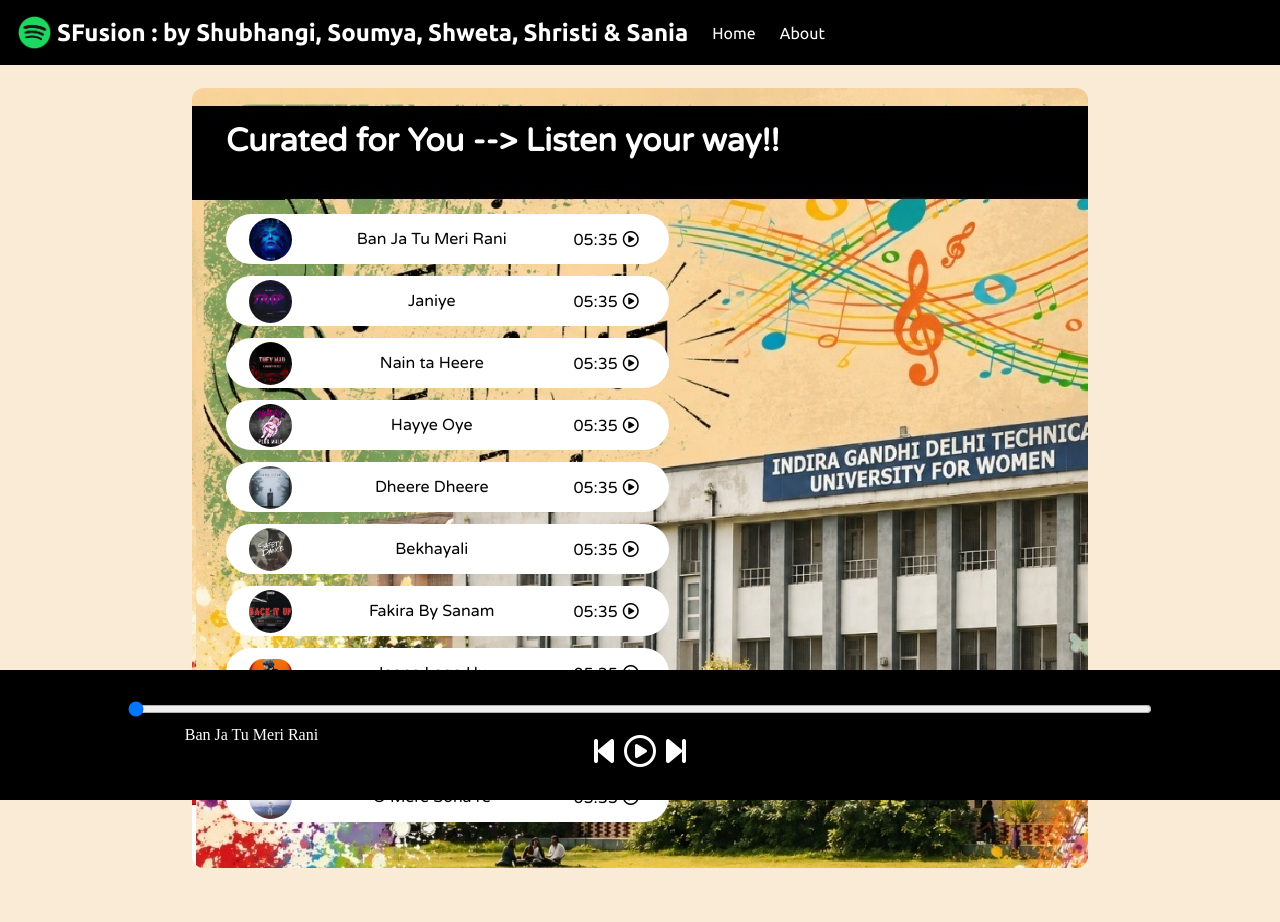
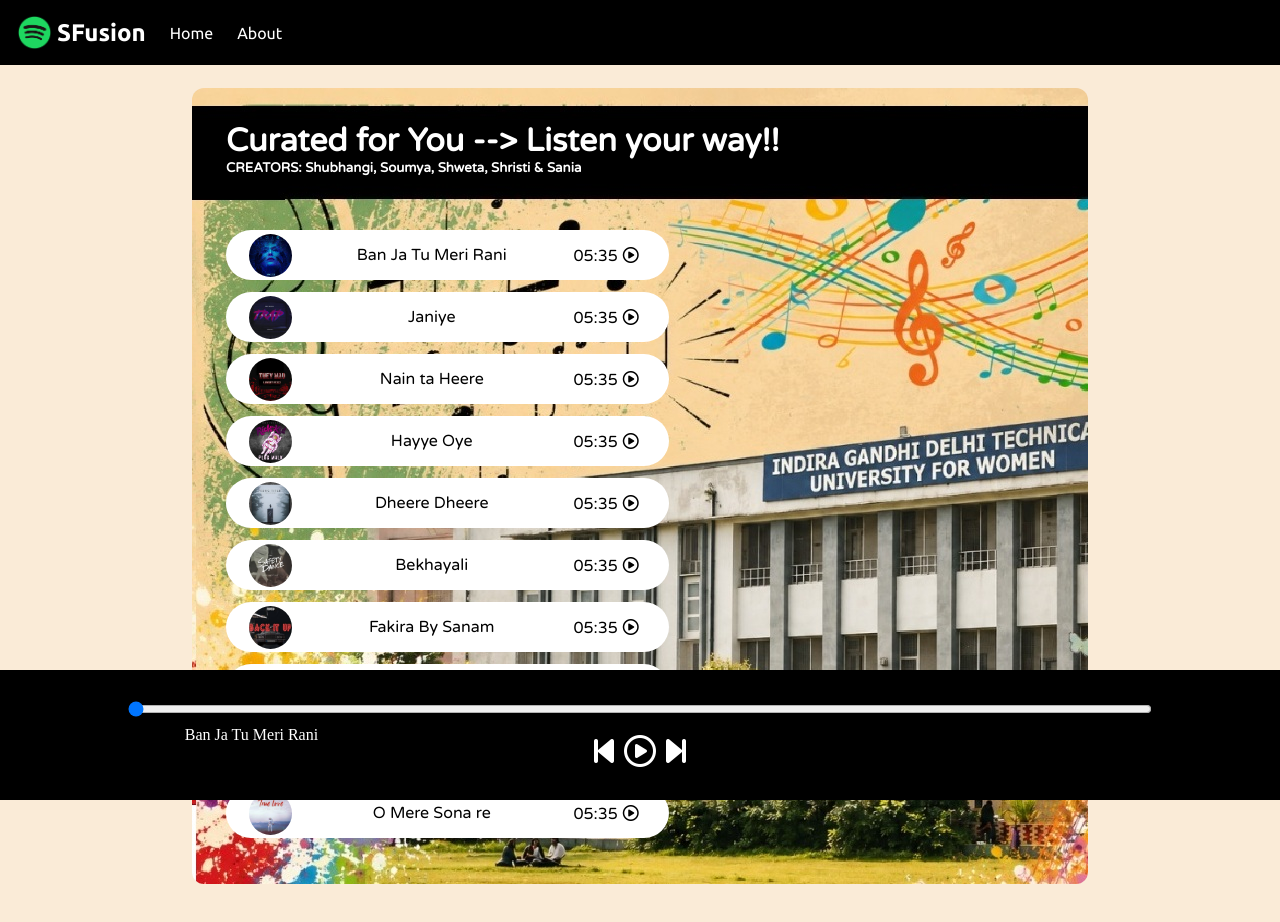
Before and after one commit to shubhangiverse/SPOTIFY-CLONE---INTERNSHIP-PROJECT, a plain HTML site: page index.html in a window 1280 px wide. Drawn offline with Linux system fonts and the light colour scheme.

Commit message:
Simplify brand item alt text in navigation
Updated the brand list item to simplify the alt text and removed extra names.

```diff
--- a/index.html
+++ b/index.html
@@ -11,7 +11,7 @@
 <body>
     <nav>
         <ul>
-            <li class="brand"><img src="logo.png" alt="SFusion : by Shubhangi, Soumya, Shweta, Shristi & Sania ">SFusion : by Shubhangi, Soumya, Shweta, Shristi & Sania </li>
+            <li class="brand"><img src="logo.png" alt="SFusion ">SFusion </li>
             <li>Home</li>
             <li>About</li>
         </ul>
@@ -20,6 +20,7 @@
     <div class="container">
         <div class="songlist">
             <h1>Curated for You --> Listen your way!! </h1>
+            <h5> CREATORS: Shubhangi, Soumya, Shweta, Shristi & Sania </h5>
             <div class="songItemContainer">
                 <div class="songItem">
                     <img alt="1">
```
